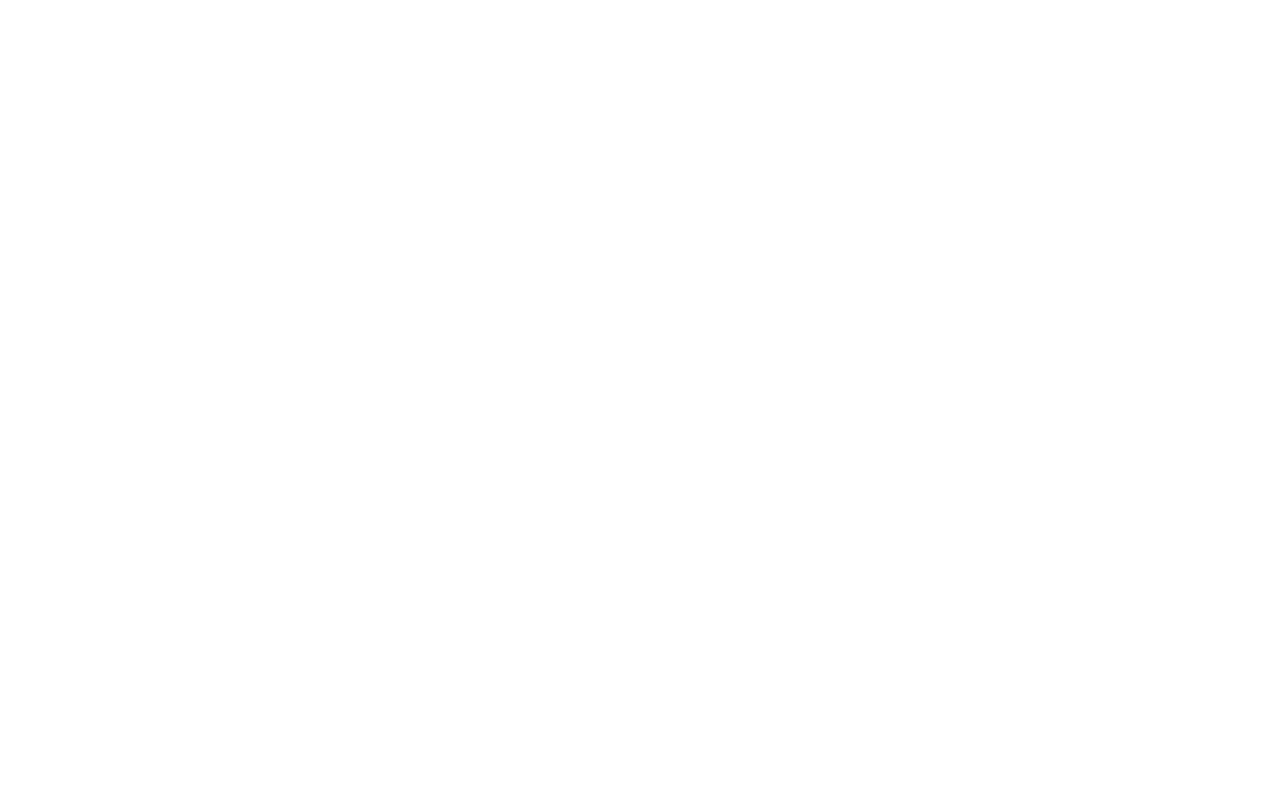
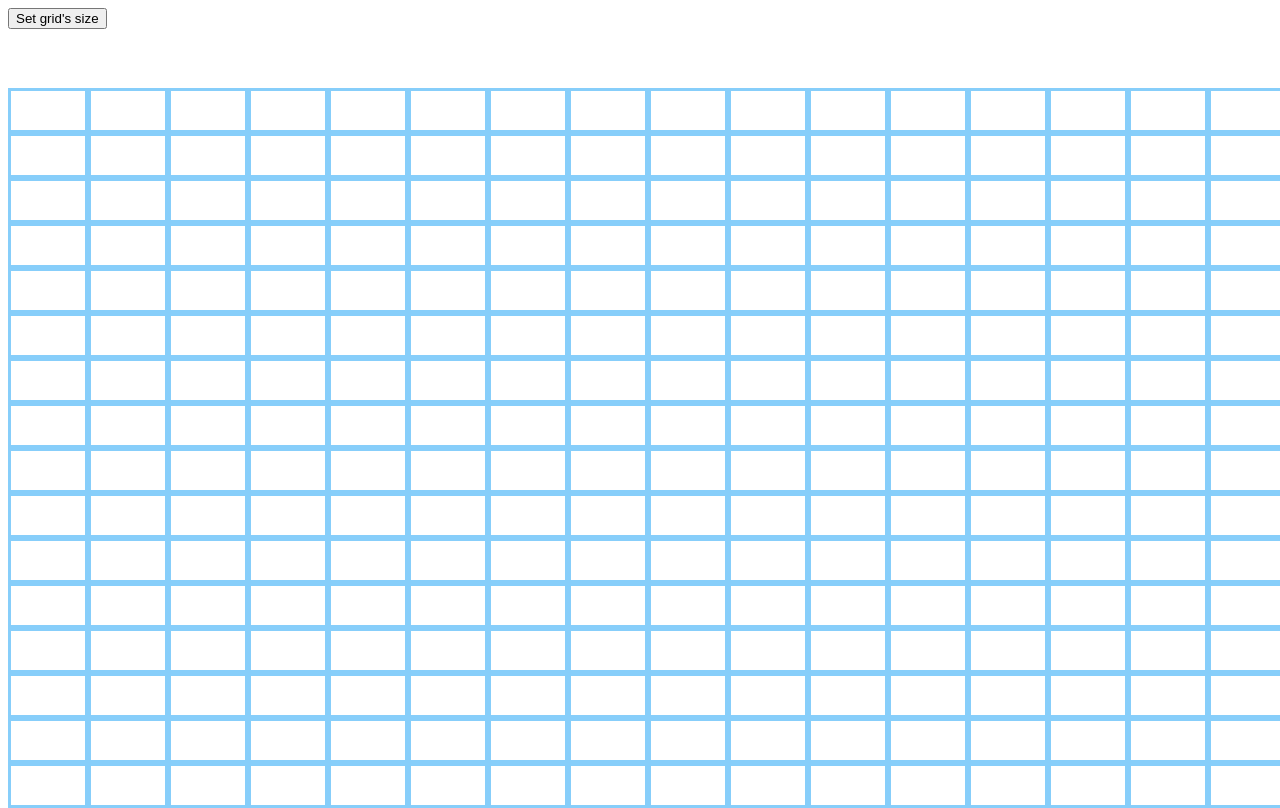
Before and after one commit to DanielFarrokhahmadi/Etch-a-Sketch, a plain HTML site: page index.html in a window 1280 px wide. Drawn offline with Linux system fonts and the light colour scheme.

Commit message:
Added generateGrid function & main Etch-a-Sketch feature

```diff
--- a/index.html
+++ b/index.html
@@ -2,13 +2,15 @@
 <html lang="en">
 <head>
     <link href = "./style.css" rel = "stylesheet">
-    <script src = "./script.js"></script>
+    <script src = "./script.js" defer></script>
     <meta charset="UTF-8">
     <meta http-equiv="X-UA-Compatible" content="IE=edge">
     <meta name="viewport" content="width=device-width, initial-scale=1.0">
-    <title>Document</title>
+    <title>Etch-a-Sketch</title>
 </head>
 <body>
-
+    <header>
+        <button>Set grid's size</button>
+    </header>
 </body>
 </html>
--- a/script.js
+++ b/script.js
@@ -0,0 +1,35 @@
+let body = document.querySelector('body');
+
+function generateGrid(x = 16, y = 16) {
+    let grid = document.createElement('div');
+    grid.style.display = 'flex';
+    grid.style.flexDirection = 'column';
+    grid.style.minHeight = '90%';
+    grid.className = 'grid';
+    body.appendChild(grid);
+
+    for (i = 0; i < x; i++) {
+        let row = document.createElement('div');
+        row.className = 'row';
+        row.id = 'row' + i;
+        row.style.display = 'flex';
+        grid.appendChild(row);
+        row.style.minHeight = `${100 / x}%`;
+
+        for (j = 0; j < y; j++) {
+            let cell = document.createElement('div');
+            cell.className = 'cell';
+            cell.classList.add('default');
+            cell.id = 'cell' + i;
+            row.appendChild(cell);
+            cell.style.flexBasis = `${100 / y}%`;
+        }
+    }
+}
+
+generateGrid()
+
+const cells = Array.from(document.querySelectorAll('.cell'));
+cells.forEach(cell => cell.addEventListener('mouseover', function handleMouseover(){
+    cell.classList.add('hovered-Over');
+}))
--- a/style.css
+++ b/style.css
@@ -1,11 +1,28 @@
+html, body {
+    width: 100%;
+    height: 100%;
+}
+
 body {
     display: flex;
-    flex-wrap: wrap;
+    flex-flow: column wrap;
 }
-.container {
+
+header {
+    flex: 0 1 10%
+}
+
+button {
+    height: 5
+}
+
+.grid {
     display: flex;
-    flex: 1 1 auto;
+    flex-direction: column;
+    min-height: 90%;
+
 }
+
 .default {
     border: solid lightskyblue;
 }
```
